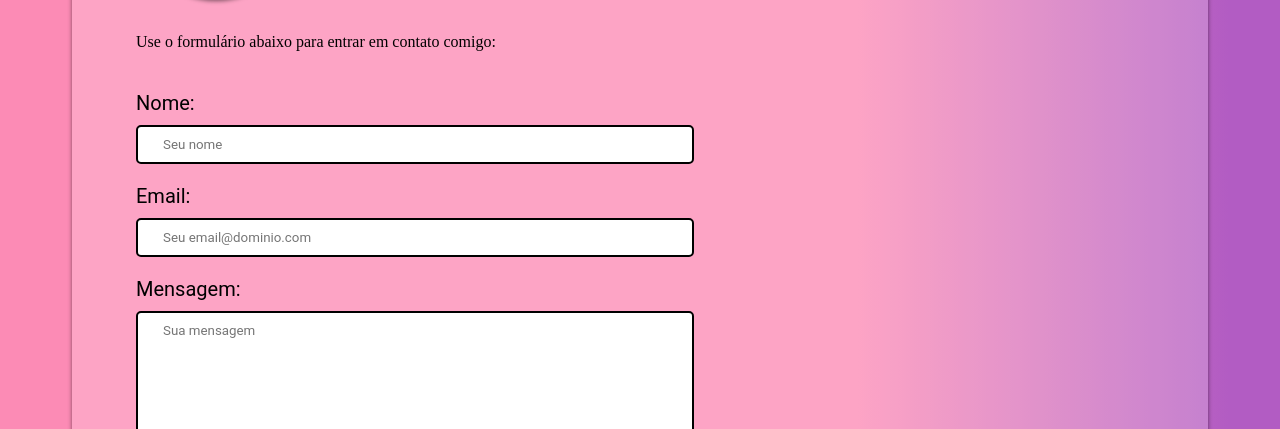
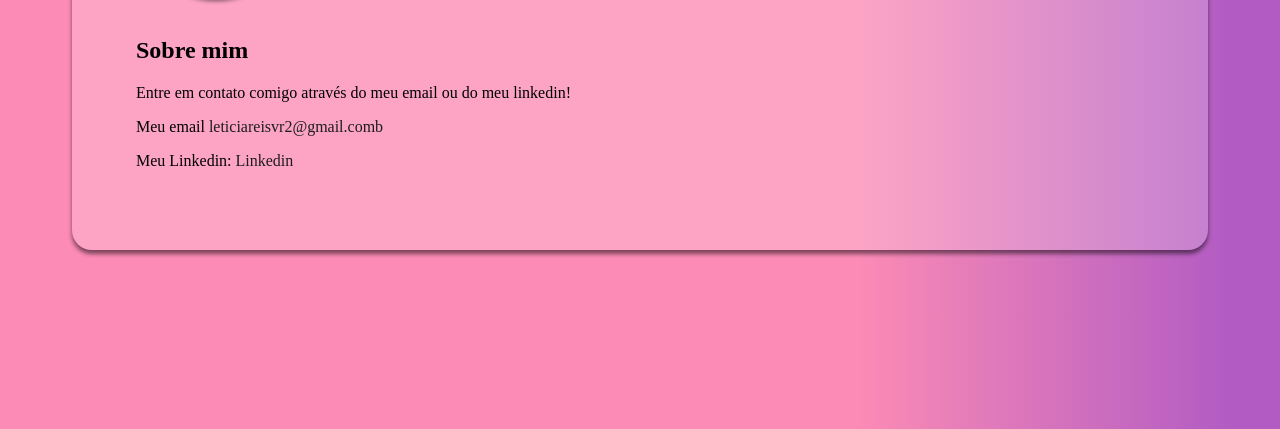
Before and after one commit to leticiareis6858/portfolio, a plain HTML site: page contato-page/contato.html in a window 1280 px wide. Shown: the part 371-800 px from the top of the page. Drawn offline with Linux system fonts and the light colour scheme.

Commit message:
remove o formulario

```diff
--- a/contato-page/contato.html
+++ b/contato-page/contato.html
@@ -15,10 +15,6 @@
       rel="stylesheet"
     />
   </head>
-  <!--
-    Aluna: Ana Leticia Vieira
-    RU: 4106985
-  -->
   <body>
     <!-- div container onde fica todo o conteudo principal do site -->
     <div class="container">
@@ -57,42 +53,28 @@
           <button onclick="mudarTema()">Alterar tema</button>
         </div>
       </header>
-      <!-- main class  formulário, onde fica o formulário para contato -->
-      <main class="formulario">
-        <p>Use o formulário abaixo para entrar em contato comigo:</p>
-        <form>
-          <label for="nome">Nome:</label>
-          <input
-            type="text"
-            id="nome"
-            class="input-padrao"
-            required
-            placeholder="Seu nome"
-          />
-
-          <label for="email">Email:</label>
-          <input
-            type="email"
-            id="email"
-            class="input-padrao"
-            required
-            placeholder="Seu email@dominio.com"
-          />
-
-          <div class="mensagem-input">
-            <label for="mensagem">Mensagem:</label>
-            <textarea
-              cols="70"
-              rows="10"
-              id="mensagem"
-              class="input-padrao"
-              required
-              placeholder="Sua mensagem"
-            ></textarea>
-          </div>
-
-          <input type="submit" value="Enviar formulário" class="enviar" />
-        </form>
+      <!-- Main class onde fica o conteúdo de contato(email + linkedin) -->
+      <main class="conteudo">
+        <div class="descricao">
+          <h2>Sobre mim</h2>
+          <p>
+            Entre em contato comigo através do meu email ou do meu linkedin!
+          </p>
+          <p>
+            Meu email
+            <a href="mailto:leticiareisvr2@gmail.com" class="contatos-link"
+              >leticiareisvr2@gmail.comb</a
+            >
+          </p>
+          <p>
+            Meu Linkedin:
+            <a
+              href="https://www.linkedin.com/in/analeticia6858/"
+              class="contatos-link"
+              >Linkedin</a
+            >
+          </p>
+        </div>
       </main>
     </div>
   </body>
```
